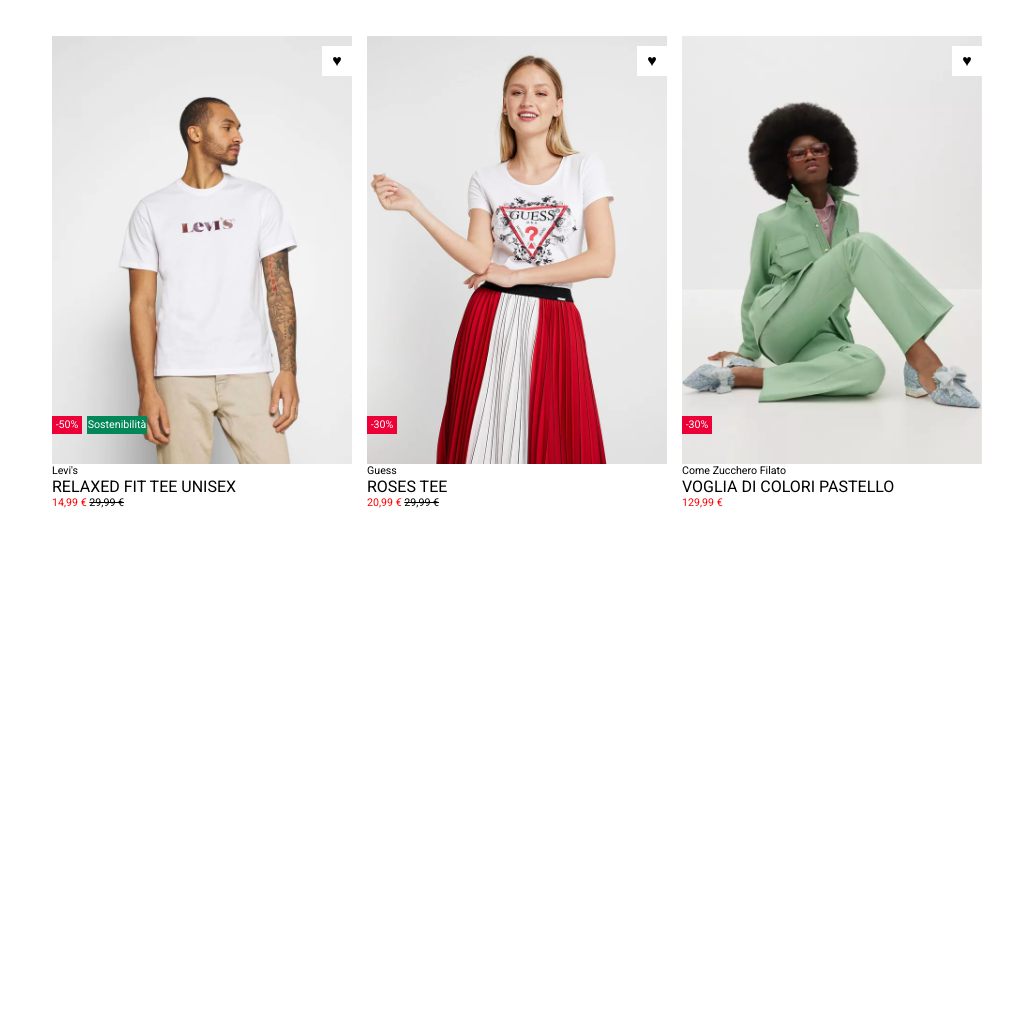
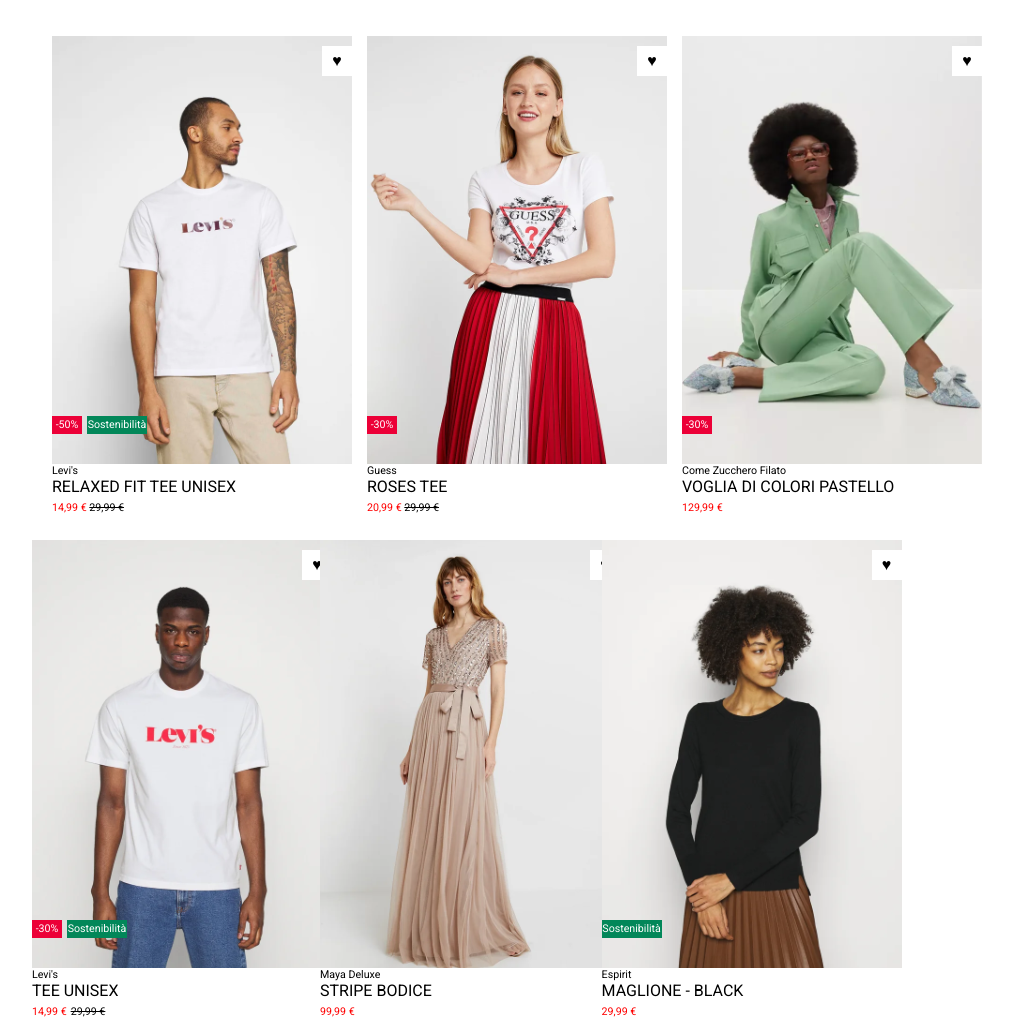
Before and after one commit to mohamedslima/html-css-boolando, a plain HTML site: page index.html in a window 1280 px wide. Shown: the whole page, without its empty margins (128-1141 px from the left). Before the commit the page ends 800 px from the top, so only its background shows below. Drawn offline with Linux system fonts and the light colour scheme.

Commit message:
completed

```diff
--- a/css/style.css
+++ b/css/style.css
@@ -67,6 +67,11 @@ body{
     line-height: 18px;
 }
 
+.container-sostenibility.last{
+    position: absolute;
+    left: 0;
+}
+
 /* /size container */
 
 /* setting all dress */
@@ -82,6 +87,44 @@ body{
 .dress-3{
     background-image: url(../img/3\ 1.webp);
 }
+
+.dress-4{
+    background-image: url(../img/4.webp);
+}
+
+.dress-5{
+    background-image: url(../img/5.webp);
+}
+
+.dress-6{
+    background-image: url(../img/6.webp);
+}
+
+.dress-1:hover{
+    background-image: url(../img/1b.webp);
+}
+
+.dress-2:hover{
+    background-image: url(../img/2b.webp);
+}
+
+.dress-3:hover{
+    background-image: url(../img/3b\ 1.webp);
+}
+
+.dress-4:hover{
+    background-image: url(../img/4b.webp);
+}
+
+.dress-5:hover{
+    background-image: url(../img/5b.webp);
+}
+
+.dress-6:hover{
+    background-image: url(../img/6b.webp);
+}
+
+
 /* /setting all dress */
 
 /* set marche  */
@@ -102,11 +145,13 @@ body{
 .set.price{
     font-size: 8pt;
     color: red;
+    display: inline-block;
 }
 
 .setting.sales{
     color: black;
     text-decoration: line-through;
+    font-size: 8pt;
 }
 
 /* /set marche  */
@@ -134,4 +179,21 @@ body{
     left: 270%;
 }
 
+.container.dress-4{
+    position: absolute;
+    left: 12.5%;
+    top: 120%;
+}
+
+.container.dress-5{
+    position: absolute;
+    left: 35%;
+    top: 120%;
+}
+
+.container.dress-6{
+    position: absolute;
+    left: 57%;
+    top: 120%;
+}
 /* /position container */
--- a/index.html
+++ b/index.html
@@ -52,7 +52,7 @@
             </div>
          <!-- /dress 2 -->
                    <!-- dress 3 -->
-                   <div class="container dress-3">
+            <div class="container dress-3">
                     <div class="container-color-text area-1">
                         <span class="set micro text">
                             Come Zucchero Filato
@@ -66,9 +66,65 @@
                     </div>
                     <div class="container-heart">&hearts;</div>
                     <div class="container-sales">-30%</div>
+            </div>
+        </div>
+             <!-- /dress 3 -->
+             <!-- dress 4 -->
+            <div class="container dress-4">
+                <div class="container-color-text area-1">
+                    <span class="set micro text">
+                        Levi's
+                    </span>
+                    <span class="set model">
+                        TEE UNISEX
+                    </span>
+                    <span class="set price">
+                        14,99 €
+                    </span>
+                    <span class="setting sales">29,99 €</span>
                 </div>
+                <div class="container-heart">&hearts;</div>
+                <div class="container-sales">-30%</div>
+                <div class="container-sostenibility">Sostenibilità</div>
+        </div>
+    </div>
+         <!-- /dress 4 -->
+         <!-- dress 5 -->
+         <div class="container dress-5">
+            <div class="container-color-text area-1">
+                <span class="set micro text">
+                    Maya Deluxe
+                </span>
+                <span class="set model">
+                    STRIPE BODICE
+                </span>
+                <span class="set price">
+                    99,99 €
+                </span>
             </div>
-             <!-- /dress 3 -->
+            <div class="container-heart">&hearts;</div>
+    </div>
+</div>
+     <!-- /dress 5 -->
+     <!-- dress 6 -->
+     <div class="container dress-6">
+        <div class="container-color-text area-1">
+            <span class="set micro text">
+                Espirit
+            </span>
+            <span class="set model">
+                MAGLIONE - BLACK
+            </span>
+            <span class="set price">
+                29,99 €
+            </span>
+        </div>
+        <div class="container-heart">&hearts;</div>
+        <div class="container-sostenibility last">Sostenibilità</div>
+    </div>
+</div>
+ <!-- /dress 6 -->
+
 
     </main>
 </body>
```
